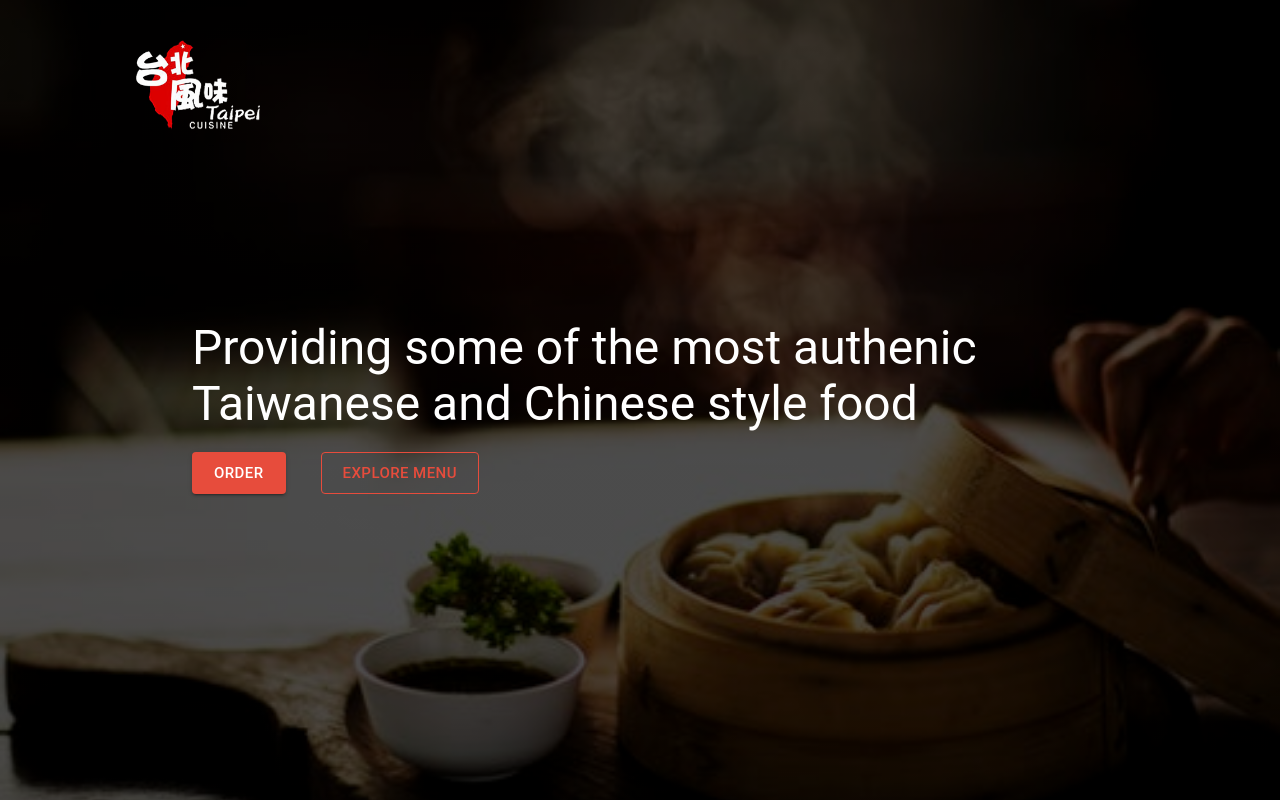
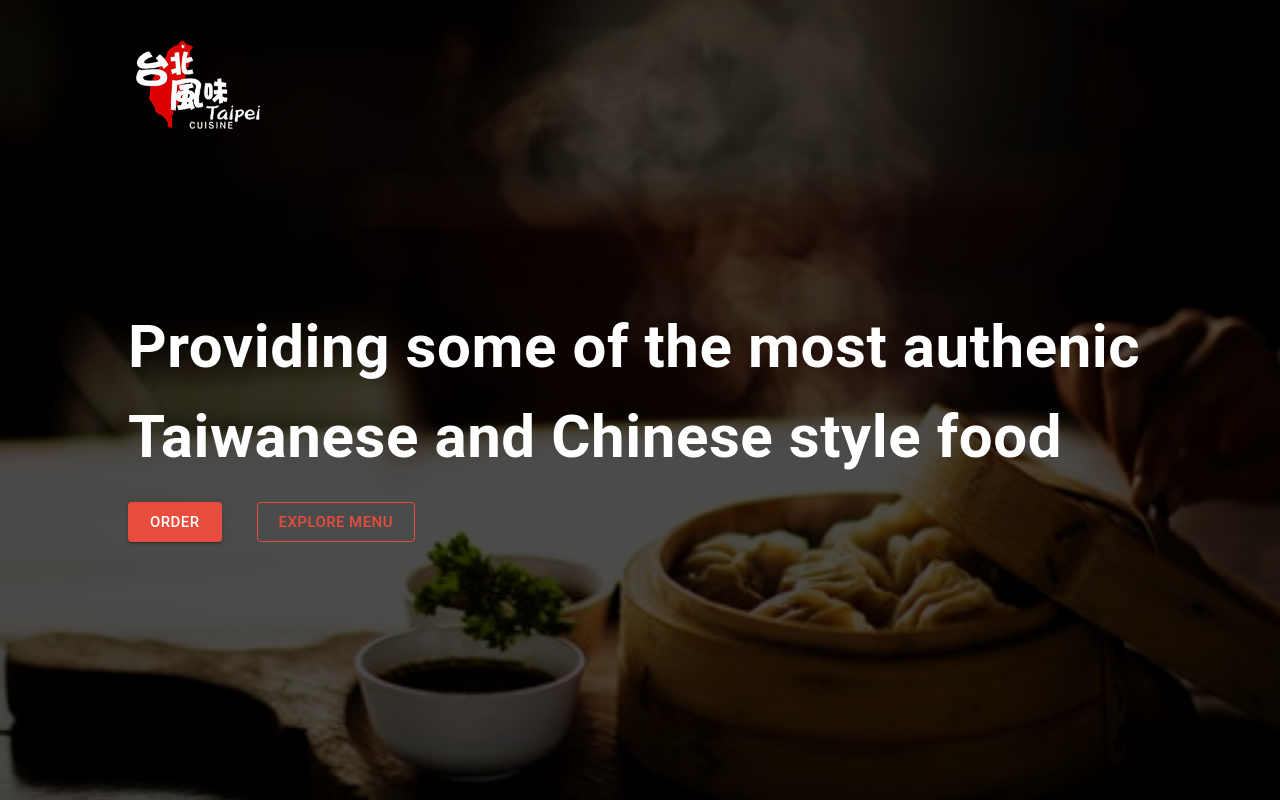
Before and after one commit to XianFengWu1996/taipeicuisine_nextjs, a Next.js app: page / in a window 1280 px wide. Shown: the top 800 px of the page. Built offline with nearby package versions, Linux system fonts and the light colour scheme.

Commit message:
complete homesection styling

```diff
--- a/components/home/home.tsx
+++ b/components/home/home.tsx
@@ -1,35 +1,64 @@
-import { Button, Grid, Typography } from "@mui/material"
+import { Button, Grid, Theme, Typography } from "@mui/material"
+import { styled } from "@mui/system"
 import Image from "next/image"
 import BgImage from '../../assets/images/dumpling_background.jpg'
 import Logo from '../../assets/images/whitelogo.png'
 
-export const HomePage = () => {
-    return <section style={{
+const HomeSection = styled('div')(({theme}) => ({
     backgroundImage: `linear-gradient(rgba(0, 0, 0, 0.7),rgba(0, 0, 0, 0.7)), url(${BgImage.src})`,
     backgroundRepeat: 'no-repeat',
     backgroundPosition: 'center',
     backgroundSize: 'cover',
     height: '100vh',
     width: '100vw',
-    }}>
-        <div style={{ padding: '2% 10%'}}>
+    padding: '2% 10%',
+    [theme.breakpoints.down('md')]: {
+        padding: '2% 7%',
+    }
+}))
+
+const HomeTitle = styled(Typography)(({ theme }) => ({
+    color: '#fff',
+    paddingBottom: '20px',
+    fontSize: '60px',
+    fontWeight: 'bold',
+    [theme.breakpoints.down('md')]: {
+        fontSize: '40px',
+    },
+    [theme.breakpoints.down('sm')]: {
+        fontSize: '25px',
+    },
+}))
+
+const ButtonContainer = styled('div')(({ theme }) => ({
+    display: 'flex',
+    minWidth: '100%',
+    [theme.breakpoints.down('md')]: {
+        flexDirection: 'column',
+        alignItems: 'start',
+    },
+}))
+
+export const HomePage = () => {
+    return <HomeSection>
         <Image src={Logo.src} alt="taipei logo" height={120} width={140} />
+
+            <div style={{ display: 'flex', justifyContent: 'center', alignItems: 'center', flexDirection: 'column', minHeight: '70vh'}}>
+            <HomeTitle>Providing some of the most authenic Taiwanese and Chinese style food</HomeTitle>
+            <ButtonContainer>
+                <Button variant="contained" size="large" style={{
+                    marginRight: '35px',
+                    backgroundColor: '#e74c3c',
+                    marginBottom: '15px',
+                    height: '40px'
+                }}>Order</Button>
+                <Button variant="outlined" size="large" style={{
+                    border: '1px solid #e74c3c',
+                    color: '#e74c3c',
+                    height: '40px'
+                }}>Explore Menu</Button>
+            </ButtonContainer>
         </div>
 
-        <div style={{ maxWidth: '1000px', position:'absolute', top: '40%', left: '15%'}}>
-            <Typography
-                variant="h3"
-                style={{
-                    color: '#fff',
-                    paddingBottom: '20px'
-                }}
-            >Providing some of the most authenic Taiwanese and Chinese style food</Typography>
-            <Button variant="contained" size="large" style={{ marginRight: '35px', backgroundColor: '#e74c3c'}}>Order</Button>
-            <Button variant="outlined" size="large" style={{
-                border: '1px solid #e74c3c',
-                color: '#e74c3c'
-            }}>Explore Menu</Button>
-        </div>
-
-    </section>
+    </HomeSection>
 }
```
Lines whose indentation alone changed are shown as unchanged.
